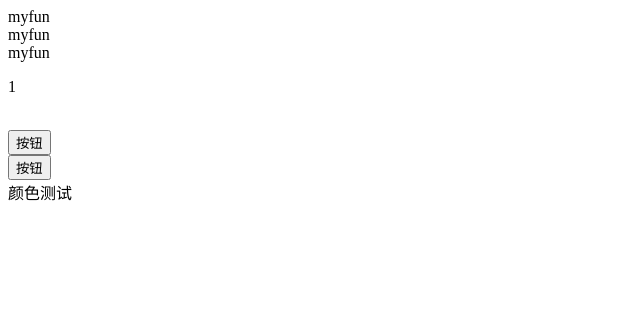
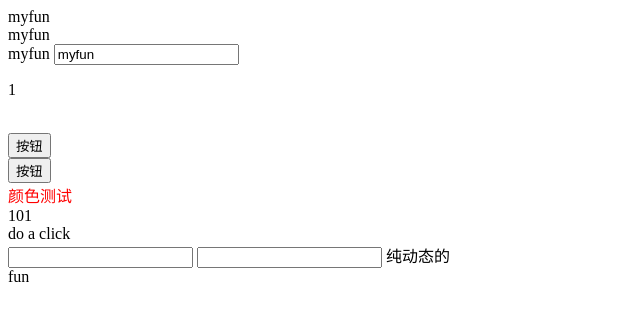
Before and after one commit to suijizhanghao/vue-quick, a plain HTML site: page index1.html in a window 1280 px wide. Shown: the whole page, without its empty margins (0-640 px from the left). Drawn offline with Linux system fonts and the light colour scheme.

Commit message:
计算属性和监听器

```diff
--- a/index1.html
+++ b/index1.html
@@ -12,6 +12,7 @@
 			<span v-once>{{ message }}</span>
 			<br>
 			<span v-html="message"></span>
+			<input type="text" name="message" id="message" v-model="message" />
 			<br>
 			<p>{{ randomidd }}</p>
 			<br>
@@ -21,9 +22,26 @@
 			<div>
 				<button type="button" class="mui-btn mui-btn-blue mui-btn-block" v-bind:disabled="isDisabled">按钮</button>
 			</div>
-			<div class="color">
+			<div v-bind:class="color">
 				颜色测试
 			</div>
+			<span >
+				{{ randomidd + 100 }}
+			</span>
+
+			<br>
+			<div @click='click2'>
+				<div @click.stop='click1'>
+					do a click
+				</div>
+			</div>
+			<input v-model="attiname" />
+			<input v-model="attivalue" />
+			<span :[attiname]="attivalue">
+				纯动态的
+			</span>
+			<br>
+			<span>{{ message_r }}</span>
 		</div>
 
 		<script type="text/javascript">
@@ -33,7 +51,22 @@
 					message: "myfun",
 					randomidd: 1,
 					isDisabled: false,
-					color: 'red'
+					color: 'red',
+					attiname: '',
+					attivalue: ''
+				},
+				computed: {
+					message_r: {
+						get: function() {
+							console.log('message_r function')
+							return this.message.substring(2,500)
+							},
+						set: function(val) {
+							this.message = 'aaa' + val
+							// 确实可以写个dead for 出来
+							// this.message_r ='bbb'
+						}
+					}
 				},
 				created() {
 					console.log('a is :' + this.message)
@@ -58,6 +91,13 @@
 						} else {
 							this.isDisabled = false
 						}
+						this.color = ['red', 'blue'][this.randomidd % 2]
+					},
+					click1() {
+						console.log('click1')
+					},
+					click2(){
+						console.log('click2')
 					}
 				}
 			})
@@ -65,6 +105,7 @@
 		</script>
 		<style type="text/css">
 			.red {color:red;}
+			.blue{color:blue;}
 		</style>
 
 	</body>
```
Also changed, not shown: index2.html (+3 -0 lines), 1 other file.
